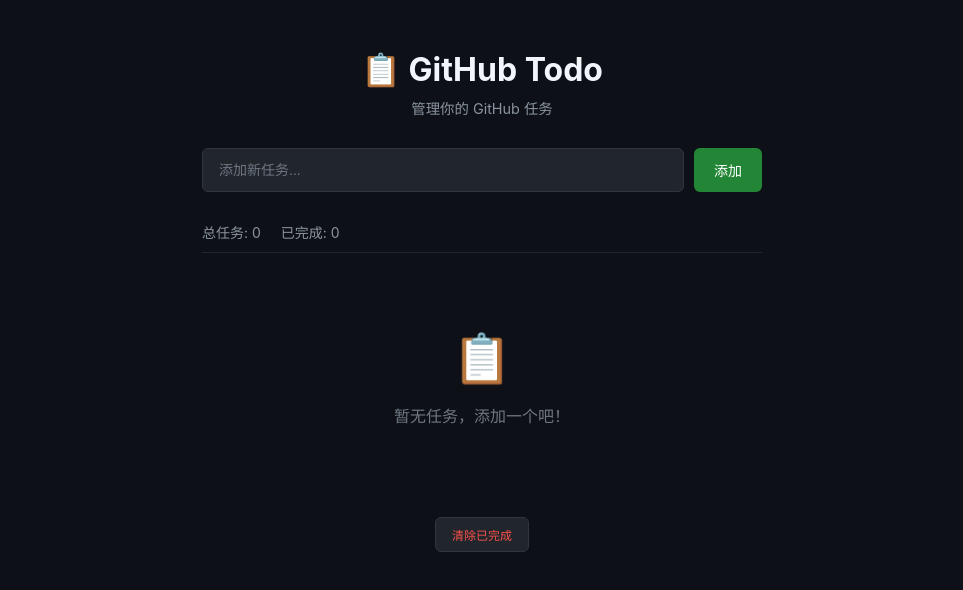
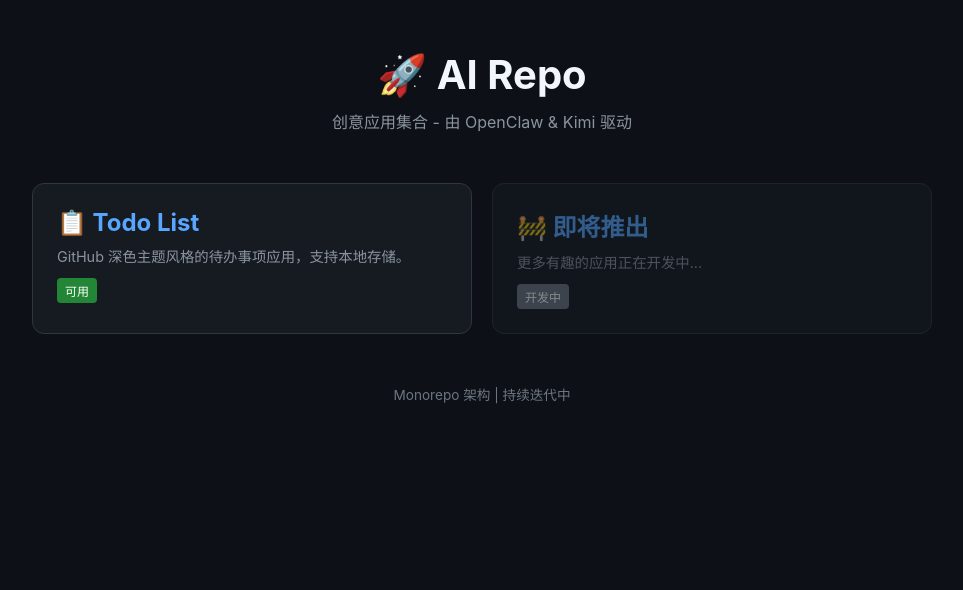
Before and after one commit to Seann0824/ai-repo, a website: page index.html in a window 1280 px wide. Shown: the whole page, without its empty margins (158-1121 px from the left). Drawn offline with Linux system fonts and the light colour scheme.

Commit message:
refactor: restructure as monorepo
- Move todo-list to apps/todo-list/
- Add packages/shared/ for shared resources
- Create root index.html as app portal
- Add README.md and package.json
- Setup monorepo documentation

```diff
--- a/index.html
+++ b/index.html
@@ -3,35 +3,97 @@
 <head>
     <meta charset="UTF-8">
     <meta name="viewport" content="width=device-width, initial-scale=1.0">
-    <title>GitHub Todo List</title>
-    <link rel="stylesheet" href="style.css">
+    <title>AI Repo - App Collection</title>
+    <style>
+        * { margin: 0; padding: 0; box-sizing: border-box; }
+        body {
+            font-family: -apple-system, BlinkMacSystemFont, 'Segoe UI', sans-serif;
+            background: #0d1117;
+            color: #c9d1d9;
+            min-height: 100vh;
+            display: flex;
+            flex-direction: column;
+            align-items: center;
+            padding: 50px 20px;
+        }
+        .header {
+            text-align: center;
+            margin-bottom: 50px;
+        }
+        .header h1 {
+            font-size: 2.5rem;
+            color: #f0f6fc;
+            margin-bottom: 10px;
+        }
+        .header p {
+            color: #8b949e;
+        }
+        .apps-grid {
+            display: grid;
+            grid-template-columns: repeat(auto-fit, minmax(300px, 1fr));
+            gap: 20px;
+            max-width: 900px;
+            width: 100%;
+        }
+        .app-card {
+            background: #161b22;
+            border: 1px solid #30363d;
+            border-radius: 12px;
+            padding: 24px;
+            transition: all 0.2s;
+            text-decoration: none;
+            color: inherit;
+        }
+        .app-card:hover {
+            border-color: #58a6ff;
+            transform: translateY(-2px);
+        }
+        .app-card h2 {
+            color: #58a6ff;
+            margin-bottom: 8px;
+        }
+        .app-card p {
+            color: #8b949e;
+            font-size: 0.9rem;
+        }
+        .badge {
+            display: inline-block;
+            background: #238636;
+            color: white;
+            padding: 4px 8px;
+            border-radius: 4px;
+            font-size: 0.75rem;
+            margin-top: 12px;
+        }
+        .footer {
+            margin-top: 50px;
+            color: #6e7681;
+            font-size: 0.85rem;
+        }
+    </style>
 </head>
 <body>
-    <div class="container">
-        <header class="header">
-            <h1>📋 GitHub Todo</h1>
-            <p>管理你的 GitHub 任务</p>
-        </header>
+    <header class="header">
+        <h1>🚀 AI Repo</h1>
+        <p>创意应用集合 - 由 OpenClaw & Kimi 驱动</p>
+    </header>
 
-        <div class="input-section">
-            <input type="text" id="taskInput" placeholder="添加新任务..." />
-            <button id="addBtn" class="btn-primary">添加</button>
+    <main class="apps-grid">
+        <a href="apps/todo-list/index.html" class="app-card">
+            <h2>📋 Todo List</h2>
+            <p>GitHub 深色主题风格的待办事项应用，支持本地存储。</p>
+            <span class="badge">可用</span>
+        </a>
+
+        <div class="app-card" style="opacity: 0.5;">
+            <h2>🚧 即将推出</h2>
+            <p>更多有趣的应用正在开发中...</p>
+            <span class="badge" style="background: #6e7681;">开发中</span>
         </div>
+    </main>
 
-        <div class="stats">
-            <span id="totalTasks">总任务: 0</span>
-            <span id="completedTasks">已完成: 0</span>
-        </div>
-
-        <ul id="todoList" class="todo-list">
-            <!-- 任务列表将在这里动态生成 -->
-        </ul>
-
-        <div class="footer">
-            <button id="clearCompleted" class="btn-secondary">清除已完成</button>
-        </div>
-    </div>
-
-    <script src="app.js"></script>
+    <footer class="footer">
+        <p>Monorepo 架构 | 持续迭代中</p>
+    </footer>
 </body>
 </html>
```
Also changed, not shown: apps/todo-list/index.html (added, +37 -0 lines), package.json (added, +22 -0 lines), README.md (added), apps/README.md (added), apps/todo-list/README.md (added), apps/todo-list/app.js (renamed from app.js), apps/todo-list/style.css (renamed from style.css), packages/shared/README.md (added), 1 other file.
